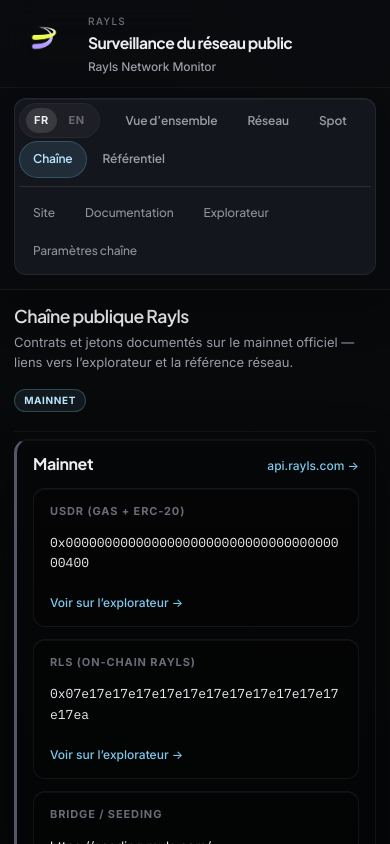
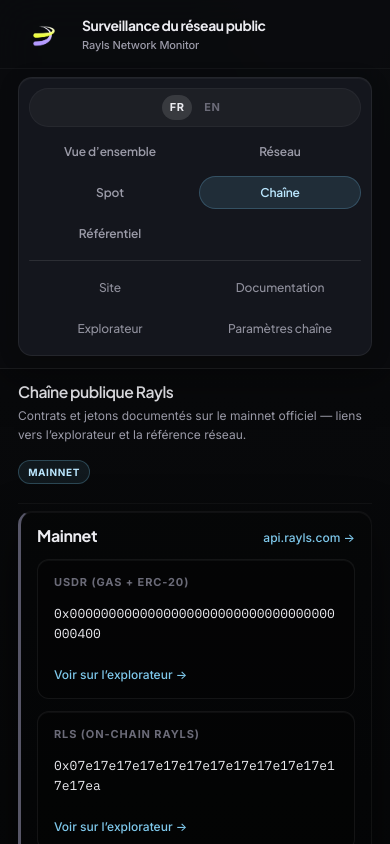
Before and after one commit to StrainUS/DashboardRayls, a React (Vite) app: page /chaine in a window 390 px wide. Shown: the top 844 px of the page. Built offline with nearby package versions, Linux system fonts and the light colour scheme; no server answers.

Commit message:
style: polir le mobile et renforcer la compatibilité CSS
Grille nav et marges ≤520px, toolbar marché en colonne, repliés vh/dvh
et overflow ; chaîne viewport svh/dvh et images fluides dans base.

```diff
--- a/src/styles/base.css
+++ b/src/styles/base.css
@@ -5,22 +5,43 @@
 }
 
 html {
-  overflow-x: clip;
+  overflow-x: hidden;
+  -webkit-text-size-adjust: 100%;
+  text-size-adjust: 100%;
+}
+
+@supports (overflow: clip) {
+  html {
+    overflow-x: clip;
+  }
 }
 
 body {
   margin: 0;
   min-height: 100vh;
+  min-height: 100svh;
   min-height: 100dvh;
   min-height: -webkit-fill-available;
-  overflow-x: clip;
+  overflow-x: hidden;
   color-scheme: dark;
+}
+
+@supports (overflow: clip) {
+  body {
+    overflow-x: clip;
+  }
 }
 
 #root {
   min-height: 100vh;
+  min-height: 100svh;
   min-height: 100dvh;
   min-height: -webkit-fill-available;
+}
+
+:is(img, video) {
+  max-width: 100%;
+  height: auto;
 }
 
 @media (prefers-reduced-motion: reduce) {
--- a/src/styles/pages.css
+++ b/src/styles/pages.css
@@ -248,16 +248,23 @@
 
 .dash-root {
   min-height: 100vh;
+  min-height: 100svh;
   min-height: 100dvh;
   min-width: 0;
   width: 100%;
-  overflow-x: clip;
+  overflow-x: hidden;
   display: flex;
   flex-direction: column;
   background:
     radial-gradient(ellipse 90% 55% at 85% -15%, rgba(100, 140, 220, 0.07), transparent 50%),
     radial-gradient(ellipse 70% 45% at 0% 95%, rgba(70, 180, 170, 0.045), transparent 48%),
     linear-gradient(180deg, var(--bg) 0%, var(--bg-deep) 55%, #050506 100%);
+}
+
+@supports (overflow: clip) {
+  .dash-root {
+    overflow-x: clip;
+  }
 }
 
 /* ——— En-tête institutionnel (logo de marque Rayls) ——— */
@@ -531,6 +538,86 @@
   }
 }
 
+@media (max-width: 520px) {
+  .site-header__inner {
+    padding: 12px 0 8px;
+    padding-left: calc(18px + env(safe-area-inset-left, 0px));
+    padding-right: calc(18px + env(safe-area-inset-right, 0px));
+    gap: 12px 14px;
+  }
+
+  .site-header__brand {
+    align-items: center;
+    gap: 12px;
+  }
+
+  .site-header__logo--official {
+    max-height: 34px;
+    max-width: 118px;
+  }
+
+  .site-header__kicker {
+    position: absolute;
+    width: 1px;
+    height: 1px;
+    padding: 0;
+    margin: -1px;
+    overflow: hidden;
+    clip: rect(0, 0, 0, 0);
+    white-space: nowrap;
+    border: 0;
+  }
+
+  .site-header__title {
+    font-size: 1.0625rem;
+    letter-spacing: -0.028em;
+    line-height: 1.2;
+  }
+
+  .site-header__subtitle {
+    margin-top: 3px;
+    font-size: 11px;
+  }
+
+  .site-header__toolbar {
+    padding: 8px 0 12px;
+    padding-left: calc(18px + env(safe-area-inset-left, 0px));
+    padding-right: calc(18px + env(safe-area-inset-right, 0px));
+  }
+
+  .site-header__nav-rail {
+    display: grid;
+    grid-template-columns: repeat(2, minmax(0, 1fr));
+    gap: 8px;
+    padding: 10px;
+    border-radius: 14px;
+    align-items: stretch;
+  }
+
+  .site-header__nav-rail > .site-header__lang {
+    grid-column: 1 / -1;
+    margin-right: 0;
+    justify-content: center;
+    padding: 6px 8px;
+  }
+
+  .site-header__nav-rail > .site-header__nav-rail-split {
+    grid-column: 1 / -1;
+    width: 100%;
+    height: 1px;
+    margin: 2px 0;
+  }
+
+  .site-header__nav-rail > .site-pill-link {
+    justify-self: stretch;
+    text-align: center;
+    min-width: 0;
+    padding-left: 10px;
+    padding-right: 10px;
+    line-height: 1.25;
+  }
+}
+
 /* ——— Pied de page ——— */
 
 .site-footer {
@@ -598,6 +685,41 @@
   max-width: var(--dash-max-width);
   margin: 0 auto;
   min-width: 0;
+}
+
+@media (max-width: 520px) {
+  .dash-main {
+    padding-top: 14px;
+    padding-left: calc(18px + env(safe-area-inset-left, 0px));
+    padding-right: calc(18px + env(safe-area-inset-right, 0px));
+  }
+
+  .dash-page-head {
+    margin-bottom: 12px;
+    padding-bottom: 12px;
+  }
+
+  .dash-page-title {
+    font-size: 1.2rem;
+    margin-bottom: 6px;
+  }
+
+  .dash-page-desc {
+    font-size: 12px;
+    line-height: 1.5;
+  }
+
+  .dash-page-hero__title {
+    font-size: 1.2rem;
+  }
+
+  .dash-page-hero__lead {
+    font-size: 12px;
+  }
+
+  .dash-page__stack--spot {
+    gap: 12px;
+  }
 }
 
 .dash-page-section {
@@ -2209,6 +2331,40 @@
   }
 }
 
+@media (max-width: 520px) {
+  .chart-toolbar {
+    flex-direction: column;
+    align-items: stretch;
+    gap: 12px;
+    padding: 14px 16px 16px;
+  }
+
+  .chart-toolbar__title {
+    flex: 1 1 auto;
+    width: 100%;
+    margin: 0;
+    padding-bottom: 10px;
+    border-bottom: 1px solid var(--border-subtle);
+    font-size: 15px;
+  }
+
+  .chart-toolbar__tf-wrap {
+    flex: 1 1 auto;
+    max-width: 100%;
+  }
+
+  .chart-toolbar__ccy {
+    padding-top: 10px;
+    margin-top: 0;
+    border-top: none;
+  }
+
+  .chart-toolbar__sync {
+    text-align: left;
+    line-height: 1.45;
+  }
+}
+
 .chart-stack {
   border-radius: var(--dash-radius-md);
   border: 1px solid var(--panel-border);
@@ -2334,6 +2490,7 @@
 
 .price-canvas {
   width: 100%;
+  height: clamp(200px, 28vh, 520px);
   height: clamp(200px, 28dvh, 520px);
   display: block;
   touch-action: none;
@@ -2375,6 +2532,7 @@
 }
 
 .chart-placeholder {
+  min-height: clamp(228px, 30vh, 548px);
   min-height: clamp(228px, 30dvh, 548px);
   display: flex;
   align-items: center;
@@ -3142,7 +3300,13 @@
 .dash-cadence-bar--live {
   border-color: rgba(62, 207, 154, 0.2);
   background: rgba(62, 207, 154, 0.05);
-  color: color-mix(in srgb, var(--muted) 88%, var(--ok) 12%);
+  color: #96a89f;
+}
+
+@supports (color: color-mix(in srgb, red, blue)) {
+  .dash-cadence-bar--live {
+    color: color-mix(in srgb, var(--muted) 88%, var(--ok) 12%);
+  }
 }
 
 .dash-cadence-bar--steady {
```
